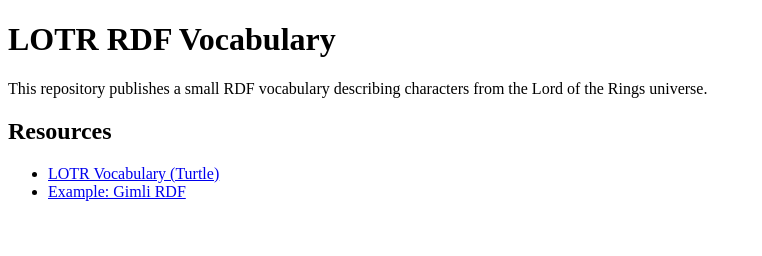
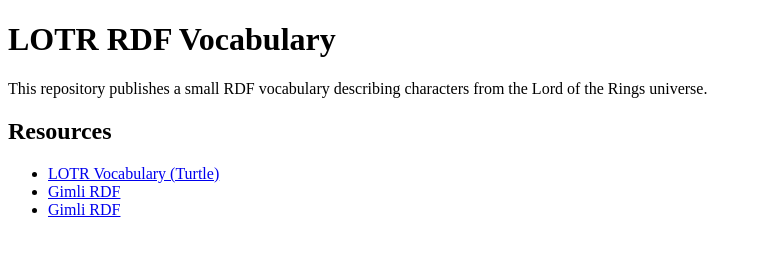
Before and after one commit to recap/knowledge_graph_labs, a plain HTML site: page docs/index.html in a window 1280 px wide. Shown: the whole page, without its empty margins (0-762 px from the left). Drawn offline with Linux system fonts and the light colour scheme.

Commit message:
Update workflow

```diff
--- a/docs/index.html
+++ b/docs/index.html
@@ -17,7 +17,8 @@
 
     <ul>
       <li><a href="vocab/lotr.ttl">LOTR Vocabulary (Turtle)</a></li>
-      <li><a href="gimli.ttl">Example: Gimli RDF</a></li>
+      <li><a href="gimli.ttl">Gimli RDF</a></li>
+      <li><a href="../gimli.ttl">Gimli RDF</a></li>
     </ul>
   </body>
 </html>
```
Also changed, not shown: .github/workflows/pages.yml, 2 other files.
